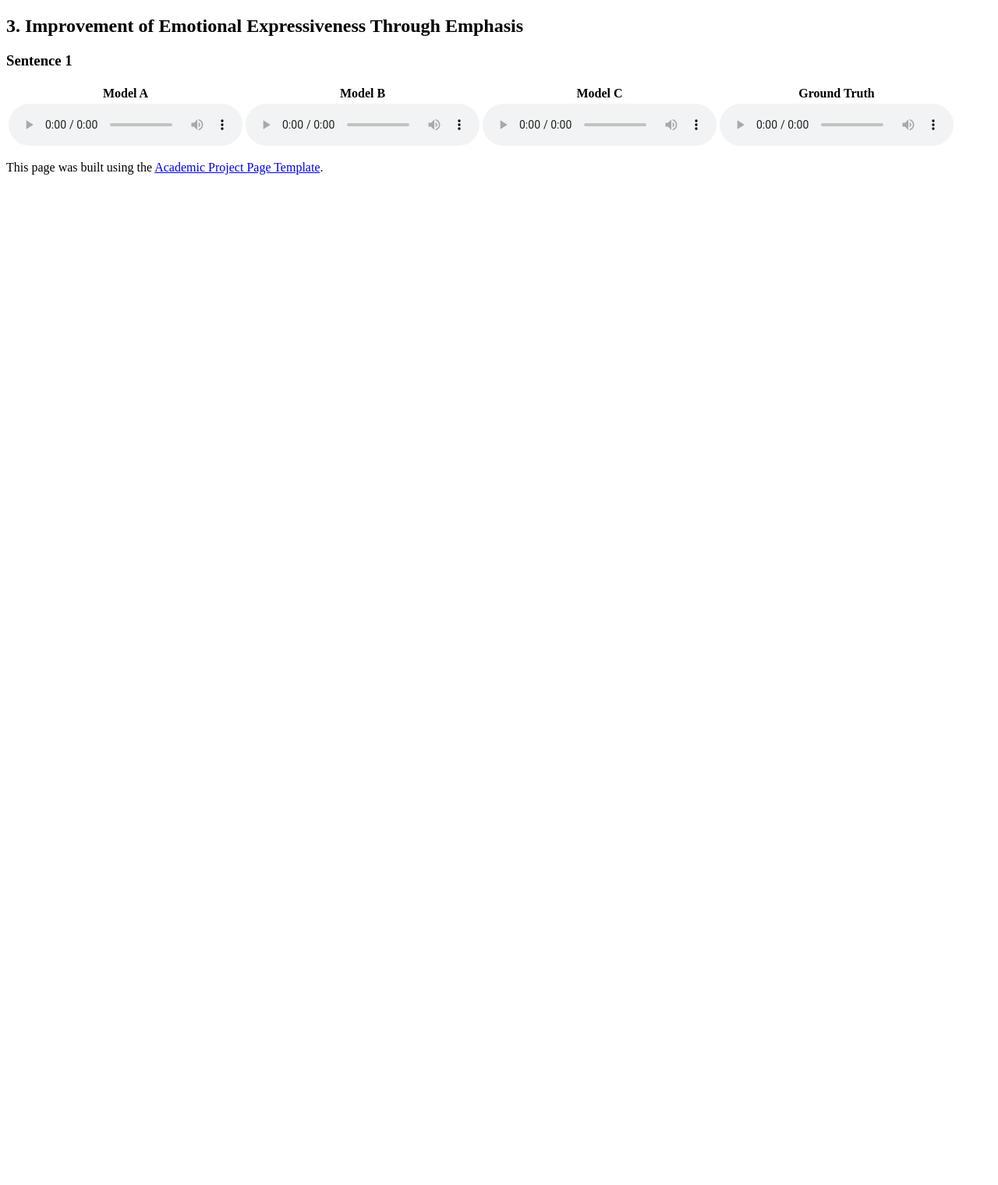
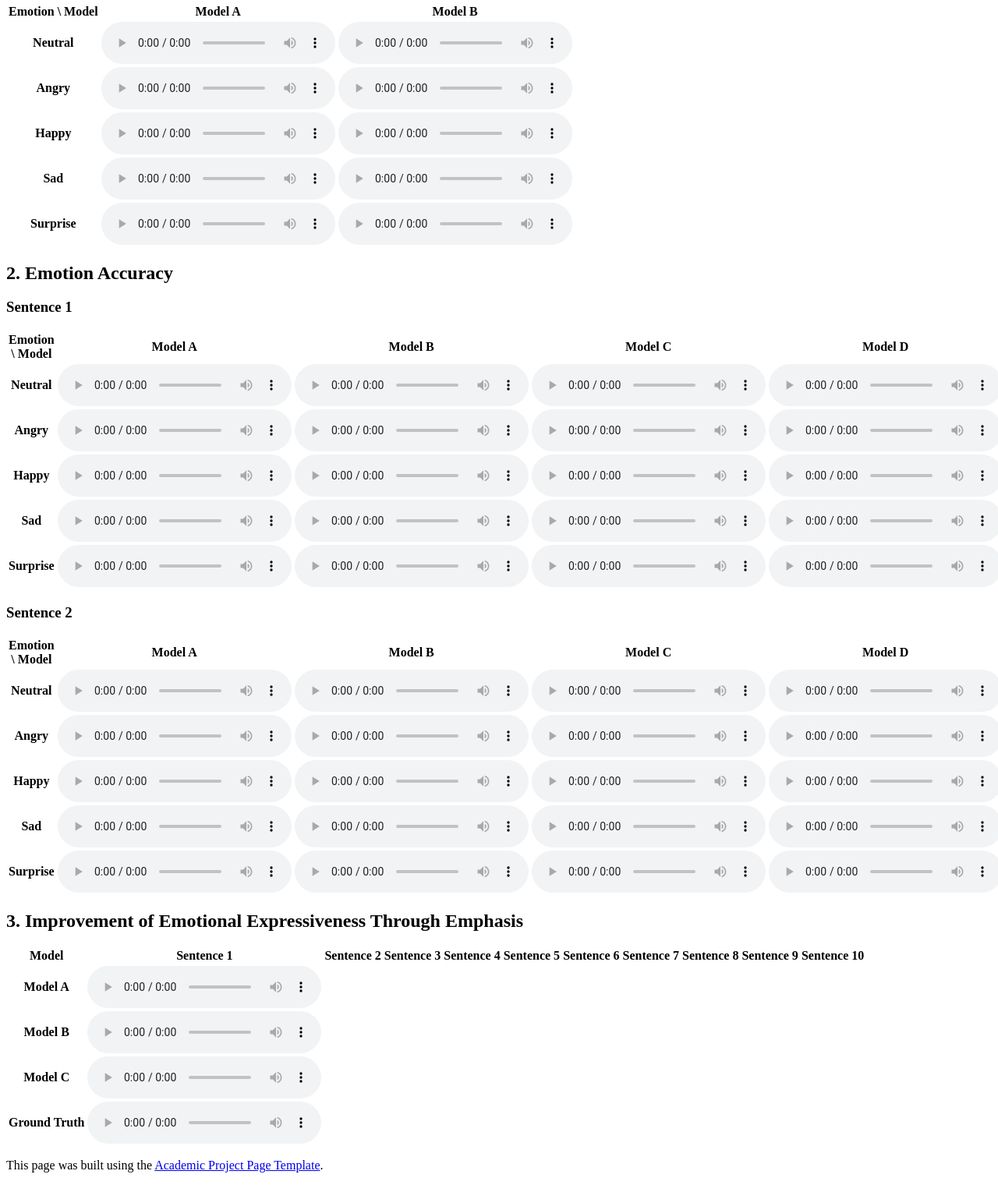
Before and after one commit to WD-233/EME-TTS_DEMO, a plain HTML site: page index.html in a window 1280 px wide. Shown: the part 629-2149 px from the top of the page at 78% size. Before the commit the page ends 869 px from the top, so only its background shows below. Drawn offline with Linux system fonts and the light colour scheme.

Commit message:
update readme

```diff
--- a/index.html
+++ b/index.html
@@ -1,4 +1,4 @@
-<!-- 保留原始 Academic Project Page 的顶部结构 -->
+<!-- Academic Project Page Template 保留顶部样式和字体 -->
 <section class="hero">
   <div class="hero-body">
     <div class="container is-max-desktop has-text-centered">
@@ -34,10 +34,11 @@
 <section class="section">
   <div class="container is-max-desktop has-text-centered">
     <h2 class="title is-3">1. Emphasis Accuracy</h2>
-    <p> <!-- 留空位置供描述 --> </p>
+    <p> <!-- Emphasis Accuracy 描述占位符 --> </p>
 
     <h3 class="title is-5">Sentence 1</h3>
-    <table class="table is-bordered is-fullwidth">
+    <!-- 表格保持不变 -->
+    <table class="table is-bordered is-fullwidth is-centered">
       <thead>
         <tr>
           <th>Emotion \ Model</th>
@@ -46,17 +47,32 @@
         </tr>
       </thead>
       <tbody>
-        <tr>
-          <th>Emotion 1</th>
-          <td><audio controls src=""></audio></td>
-          <td><audio controls src=""></audio></td>
-        </tr>
-        <!-- Emotion 2~5 同样结构 -->
+        <tr><th>Neutral</th><td><audio controls src=""></audio></td><td><audio controls src=""></audio></td></tr>
+        <tr><th>Angry</th><td><audio controls src=""></audio></td><td><audio controls src=""></audio></td></tr>
+        <tr><th>Happy</th><td><audio controls src=""></audio></td><td><audio controls src=""></audio></td></tr>
+        <tr><th>Sad</th><td><audio controls src=""></audio></td><td><audio controls src=""></audio></td></tr>
+        <tr><th>Surprise</th><td><audio controls src=""></audio></td><td><audio controls src=""></audio></td></tr>
       </tbody>
     </table>
 
     <h3 class="title is-5">Sentence 2</h3>
-    <!-- 同上结构 -->
+    <!-- 表格保持不变 -->
+    <table class="table is-bordered is-fullwidth is-centered">
+      <thead>
+        <tr>
+          <th>Emotion \ Model</th>
+          <th>Model A</th>
+          <th>Model B</th>
+        </tr>
+      </thead>
+      <tbody>
+        <tr><th>Neutral</th><td><audio controls src=""></audio></td><td><audio controls src=""></audio></td></tr>
+        <tr><th>Angry</th><td><audio controls src=""></audio></td><td><audio controls src=""></audio></td></tr>
+        <tr><th>Happy</th><td><audio controls src=""></audio></td><td><audio controls src=""></audio></td></tr>
+        <tr><th>Sad</th><td><audio controls src=""></audio></td><td><audio controls src=""></audio></td></tr>
+        <tr><th>Surprise</th><td><audio controls src=""></audio></td><td><audio controls src=""></audio></td></tr>
+      </tbody>
+    </table>
   </div>
 </section>
 
@@ -64,10 +80,10 @@
 <section class="section">
   <div class="container is-max-desktop has-text-centered">
     <h2 class="title is-3">2. Emotion Accuracy</h2>
-    <p> <!-- 留空位置供描述 --> </p>
+    <p> <!-- Emotion Accuracy 描述占位符 --> </p>
 
     <h3 class="title is-5">Sentence 1</h3>
-    <table class="table is-bordered is-fullwidth">
+    <table class="table is-bordered is-fullwidth is-centered">
       <thead>
         <tr>
           <th>Emotion \ Model</th>
@@ -79,54 +95,70 @@
         </tr>
       </thead>
       <tbody>
-        <tr>
-          <th>Emotion 1</th>
-          <td><audio controls src=""></audio></td>
-          <td><audio controls src=""></audio></td>
-          <td><audio controls src=""></audio></td>
-          <td><audio controls src=""></audio></td>
-          <td><audio controls src=""></audio></td>
-        </tr>
-        <!-- Emotion 2~5 同样结构 -->
+        <tr><th>Neutral</th><td><audio controls src=""></audio></td><td><audio controls src=""></audio></td><td><audio controls src=""></audio></td><td><audio controls src=""></audio></td><td><audio controls src=""></audio></td></tr>
+        <tr><th>Angry</th><td><audio controls src=""></audio></td><td><audio controls src=""></audio></td><td><audio controls src=""></audio></td><td><audio controls src=""></audio></td><td><audio controls src=""></audio></td></tr>
+        <tr><th>Happy</th><td><audio controls src=""></audio></td><td><audio controls src=""></audio></td><td><audio controls src=""></audio></td><td><audio controls src=""></audio></td><td><audio controls src=""></audio></td></tr>
+        <tr><th>Sad</th><td><audio controls src=""></audio></td><td><audio controls src=""></audio></td><td><audio controls src=""></audio></td><td><audio controls src=""></audio></td><td><audio controls src=""></audio></td></tr>
+        <tr><th>Surprise</th><td><audio controls src=""></audio></td><td><audio controls src=""></audio></td><td><audio controls src=""></audio></td><td><audio controls src=""></audio></td><td><audio controls src=""></audio></td></tr>
       </tbody>
     </table>
 
     <h3 class="title is-5">Sentence 2</h3>
-    <!-- 同上结构 -->
+    <!-- 完整复制 sentence 1 表格结构，可在后续替换内容 -->
+    <table class="table is-bordered is-fullwidth is-centered">
+      <thead>
+        <tr>
+          <th>Emotion \ Model</th>
+          <th>Model A</th>
+          <th>Model B</th>
+          <th>Model C</th>
+          <th>Model D</th>
+          <th>Model E</th>
+        </tr>
+      </thead>
+      <tbody>
+        <tr><th>Neutral</th><td><audio controls src=""></audio></td><td><audio controls src=""></audio></td><td><audio controls src=""></audio></td><td><audio controls src=""></audio></td><td><audio controls src=""></audio></td></tr>
+        <tr><th>Angry</th><td><audio controls src=""></audio></td><td><audio controls src=""></audio></td><td><audio controls src=""></audio></td><td><audio controls src=""></audio></td><td><audio controls src=""></audio></td></tr>
+        <tr><th>Happy</th><td><audio controls src=""></audio></td><td><audio controls src=""></audio></td><td><audio controls src=""></audio></td><td><audio controls src=""></audio></td><td><audio controls src=""></audio></td></tr>
+        <tr><th>Sad</th><td><audio controls src=""></audio></td><td><audio controls src=""></audio></td><td><audio controls src=""></audio></td><td><audio controls src=""></audio></td><td><audio controls src=""></audio></td></tr>
+        <tr><th>Surprise</th><td><audio controls src=""></audio></td><td><audio controls src=""></audio></td><td><audio controls src=""></audio></td><td><audio controls src=""></audio></td><td><audio controls src=""></audio></td></tr>
+      </tbody>
+    </table>
   </div>
 </section>
 
-<!-- Section 3: Improvement of Expressiveness -->
+<!-- Section 3: Improvement of Emotional Expressiveness Through Emphasis -->
 <section class="section">
   <div class="container is-max-desktop has-text-centered">
     <h2 class="title is-3">3. Improvement of Emotional Expressiveness Through Emphasis</h2>
-    <p> <!-- 留空位置供描述 --> </p>
+    <p> <!-- Expressiveness 描述占位符 --> </p>
 
-    <!-- 示例：10个句子，每句一个 1x4 表格 -->
-    <h3 class="title is-5">Sentence 1</h3>
-    <table class="table is-bordered is-fullwidth">
+    <table class="table is-bordered is-fullwidth is-centered">
       <thead>
         <tr>
-          <th>Model A</th>
-          <th>Model B</th>
-          <th>Model C</th>
-          <th>Ground Truth</th>
+          <th>Model</th>
+          <th>Sentence 1</th>
+          <th>Sentence 2</th>
+          <th>Sentence 3</th>
+          <th>Sentence 4</th>
+          <th>Sentence 5</th>
+          <th>Sentence 6</th>
+          <th>Sentence 7</th>
+          <th>Sentence 8</th>
+          <th>Sentence 9</th>
+          <th>Sentence 10</th>
         </tr>
       </thead>
       <tbody>
-        <tr>
-          <td><audio controls src=""></audio></td>
-          <td><audio controls src=""></audio></td>
-          <td><audio controls src=""></audio></td>
-          <td><audio controls src=""></audio></td>
-        </tr>
+        <tr><th>Model A</th><td><audio controls src=""></audio></td><td></td><td></td><td></td><td></td><td></td><td></td><td></td><td></td><td></td></tr>
+        <tr><th>Model B</th><td><audio controls src=""></audio></td><td></td><td></td><td></td><td></td><td></td><td></td><td></td><td></td><td></td></tr>
+        <tr><th>Model C</th><td><audio controls src=""></audio></td><td></td><td></td><td></td><td></td><td></td><td></td><td></td><td></td><td></td></tr>
+        <tr><th>Ground Truth</th><td><audio controls src=""></audio></td><td></td><td></td><td></td><td></td><td></td><td></td><td></td><td></td><td></td></tr>
       </tbody>
     </table>
-    <!-- Repeat Sentence 2~10 if needed -->
   </div>
 </section>
 
-<!-- Footer -->
 <footer class="footer">
   <div class="container has-text-centered">
     <p>
```
